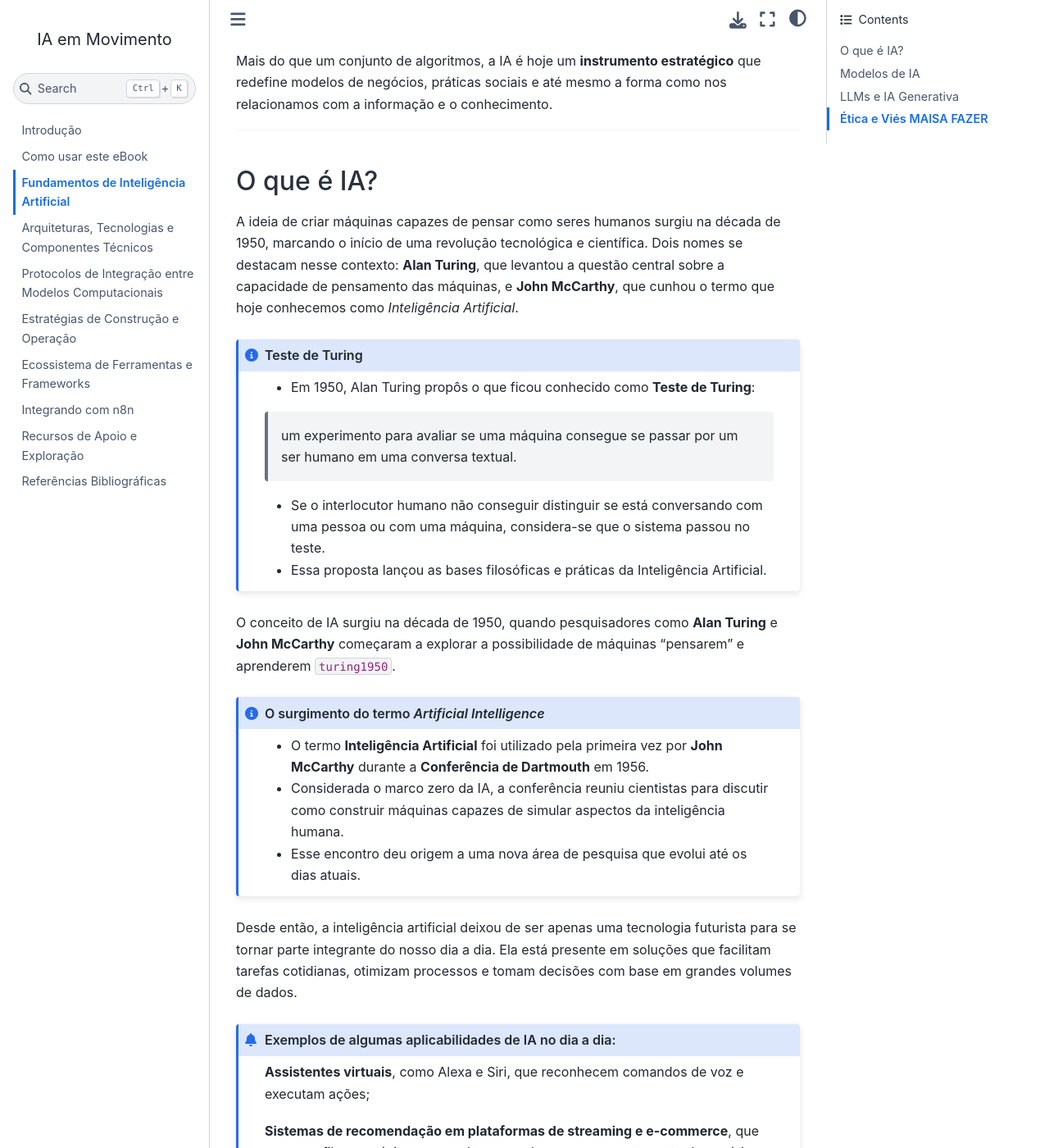
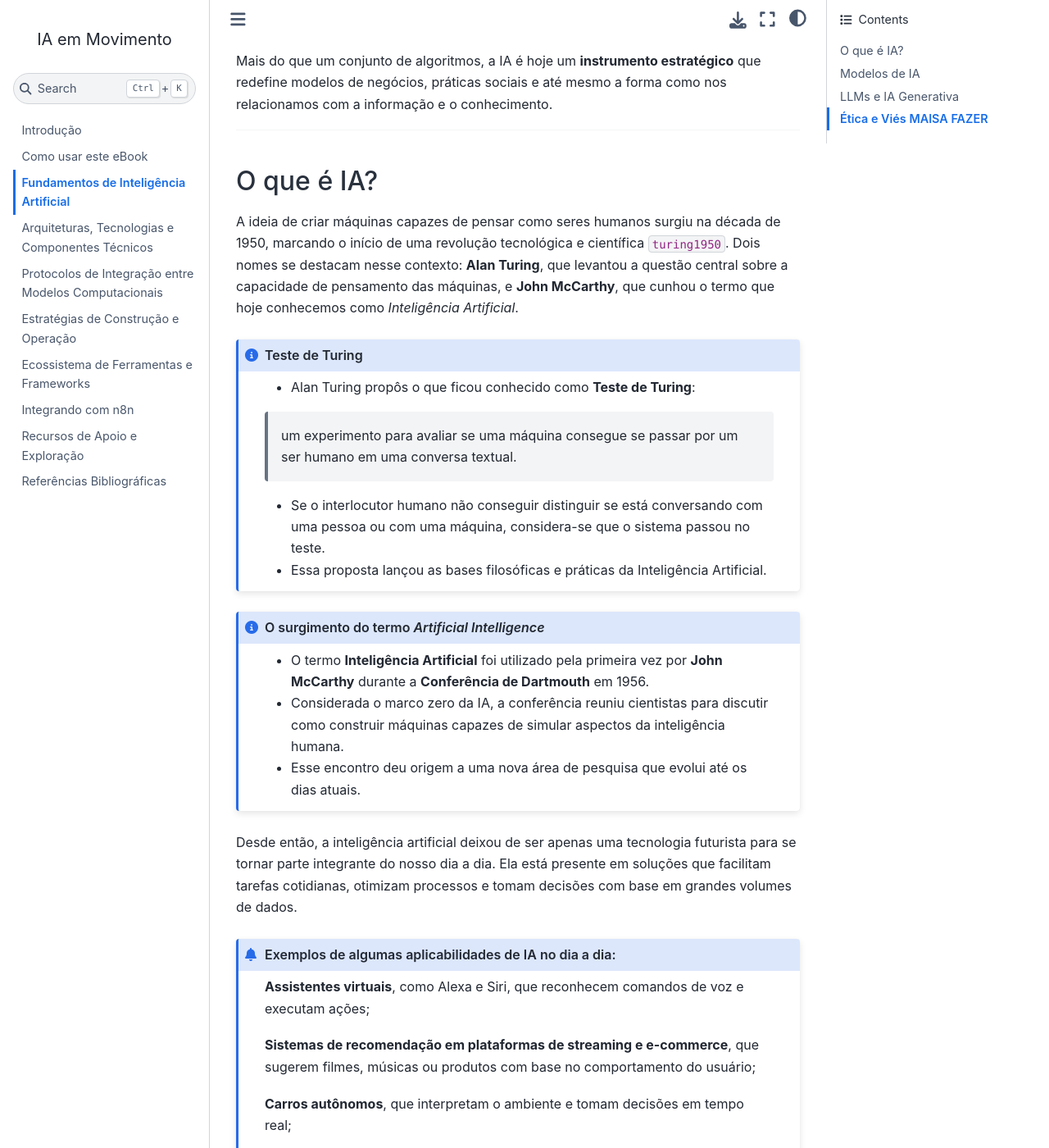
Before and after one commit to unb-lamfo-negocios-ai/LivroIAemMovimento, a Jupyter Book: the page built from capitulos/capFundamentos_de_IA.md, in a window 1280 px wide and 1400 px high, scrolled down 244 px. Shown: the whole window at 82% size. Built offline with Jupyter Book 1.0.4 settings and Sphinx 7.4.7 and the Sphinx Book theme 1.1.4, drawn with Linux system fonts in a browser that asks for light colours; pages that are not in the unit, such as notebooks, are missing from menus; cross-references to code outside the pages are shown as plain code; some of the changed text lies outside the part shown.

Commit message:
Update capFundamentos_de_IA.md

````diff
--- a/capitulos/capFundamentos_de_IA.md
+++ b/capitulos/capFundamentos_de_IA.md
@@ -8,20 +8,18 @@
 
 ## O que é IA?
 
-A ideia de criar máquinas capazes de pensar como seres humanos surgiu na década de 1950, marcando o início de uma revolução tecnológica e científica. Dois nomes se destacam nesse contexto: **Alan Turing**, que levantou a questão central sobre a capacidade de pensamento das máquinas, e **John McCarthy**, que cunhou o termo que hoje conhecemos como *Inteligência Artificial*.
+A ideia de criar máquinas capazes de pensar como seres humanos surgiu na década de 1950, marcando o início de uma revolução tecnológica e científica {cite}`turing1950`. Dois nomes se destacam nesse contexto: **Alan Turing**, que levantou a questão central sobre a capacidade de pensamento das máquinas, e **John McCarthy**, que cunhou o termo que hoje conhecemos como *Inteligência Artificial*.
 
 ```{admonition} Teste de Turing
 :class: note
 
-- Em 1950, Alan Turing propôs o que ficou conhecido como **Teste de Turing**:
+- Alan Turing propôs o que ficou conhecido como **Teste de Turing**:
 
 > um experimento  para avaliar se uma máquina consegue se passar por um ser humano em uma conversa textual.
 
 - Se o interlocutor humano não conseguir distinguir se está conversando com uma pessoa ou com uma máquina, considera-se que o sistema passou no teste.
 - Essa proposta lançou as bases filosóficas e práticas da Inteligência Artificial.
 ```
-
-O conceito de IA surgiu na década de 1950, quando pesquisadores como **Alan Turing** e **John McCarthy** começaram a explorar a possibilidade de máquinas "pensarem" e aprenderem {cite}`turing1950`.
 
 ```{admonition} O surgimento do termo *Artificial Intelligence*
 :class: note
@@ -72,11 +70,20 @@
 ## Modelos de IA
 
 O motor por trás da Inteligência Artificial são os **modelos computacionais** — estruturas matemáticas que aprendem padrões a partir de dados e generalizam esse conhecimento para novos cenários. A grande diferença em relação ao software tradicional é o "como" eles operam. Em vez de seguir regras explícitas e fixas programadas por um humano (se X, então Y), um modelo de IA aprende suas próprias regras e padrões ao analisar os dados.
-Eles funcionam como “tradutores” da realidade: observam exemplos, identificam regularidades e passam a **prever ou decidir** com base nessas regularidades.
+
+```{admonition} **“Tradutores” da realidade:
+:class: note
+
+Os modelos computacionais atuam como tradutores da realidade:
+- observam exemplos;
+- identificam regularidades;
+- passam a **prever ou decidir** com base nessas regularidades.
+```
 
 Existem inúmeros tipos de modelos, desde os preditivos (que estimam a probabilidade de um cliente cancelar um serviço) até os revolucionários modelos generativos (como os LLMs que escrevem textos ou criam imagens), que são o foco principal deste material. Em qualquer um dos casos, o modelo é, em última análise, o ativo central e o motor de valor de um negócio construído sobre Inteligência Artificial.
 
-Entre as principais técnicas, destacam-se:
+```{admonition} Entre as principais técnicas, destacam-se:
+:class: note
 
 - **Machine Learning (ML)**: algoritmos que aprendem a partir de exemplos e melhoram com a experiência {cite}`goodfellow2016`.
   - **Exemplo prático**: um sistema de detecção de fraudes em cartões de crédito pode ser treinado com transações históricas, aprendendo a identificar padrões incomuns e gerar alertas em tempo real.
@@ -88,6 +95,8 @@
     - **Processamento de linguagem natural (PLN)**: tradução automática, assistentes virtuais, análise de sentimentos em redes sociais.
   - **Limitação**: exige grandes volumes de dados e poder computacional elevado, o que pode dificultar a adoção por pequenas organizações.
 
+```
+
 Essas abordagens sustentam aplicações cada vez mais presentes no cotidiano, como:
 
 - **Chatbots** que respondem perguntas de clientes em tempo real.
@@ -95,9 +104,7 @@
 - **Modelos de previsão de demanda** usados no varejo e na logística.
 - **Modelos climáticos** capazes de projetar cenários de aquecimento global com base em dados ambientais.
 
----
-
-### Comparação entre Machine Learning e Deep Learning
+**Comparação entre Machine Learning e Deep Learning**
 
 | Aspecto                | Machine Learning (ML)                                                                 | Deep Learning (DL)                                                                 |
 |-------------------------|---------------------------------------------------------------------------------------|------------------------------------------------------------------------------------|
````
Also changed, not shown: other parts of capitulos/capFundamentos_de_IA.md (+1 -1 lines).
